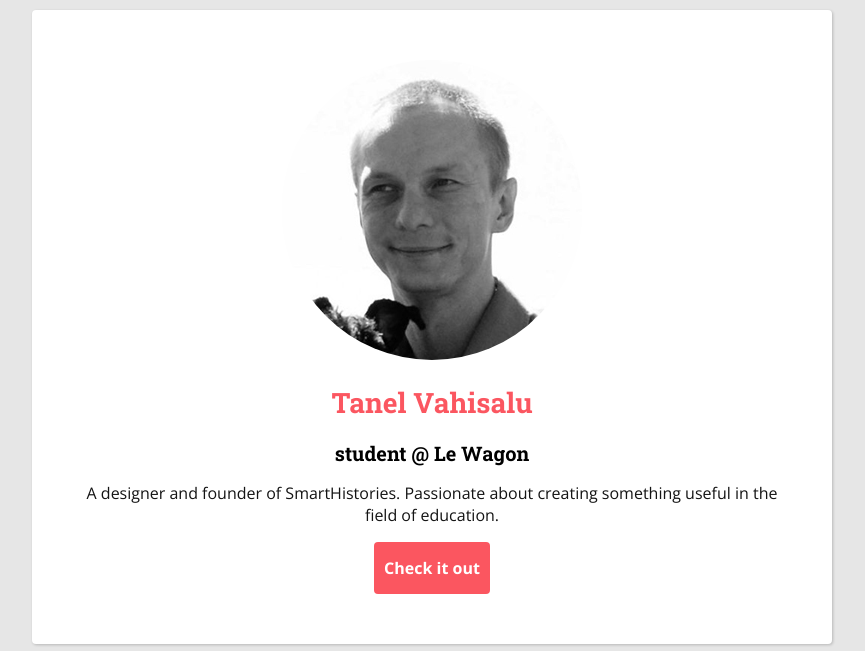
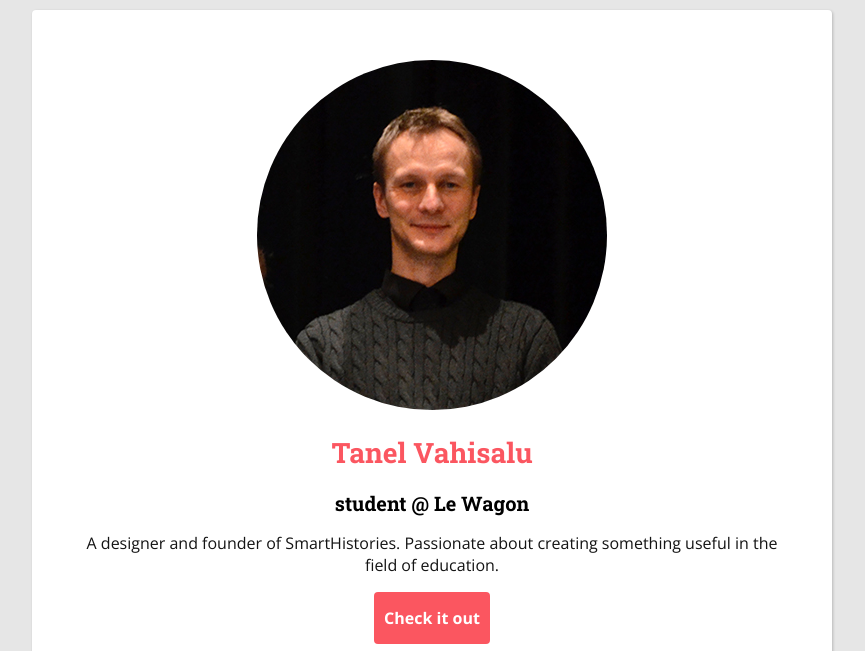
Before and after one commit to vahisalu/profile, a plain HTML site: page index.html in a window 1280 px wide. Shown: the top 651 px of the page, without its empty margins (208-1073 px from the left). Drawn offline with nearby package versions, Linux system fonts and the light colour scheme.

Commit message:
make my profile prettier

```diff
--- a/index.html
+++ b/index.html
@@ -10,7 +10,7 @@
   <body>
 
     <div class="section-white text-center">
-      <img src="images/tanel2.jpg" alt="Tanel Vahisalu" class="img-circle">
+      <img src="images/tanel3.jpg" alt="Tanel Vahisalu" class="img-circle">
       <h1>Tanel Vahisalu</h1>
       <h2>student @ Le Wagon</h2>
       <p>A designer and founder of SmartHistories. Passionate about creating something useful in the field of education.
```
Also changed, not shown: images/tanel3.jpg (added).
